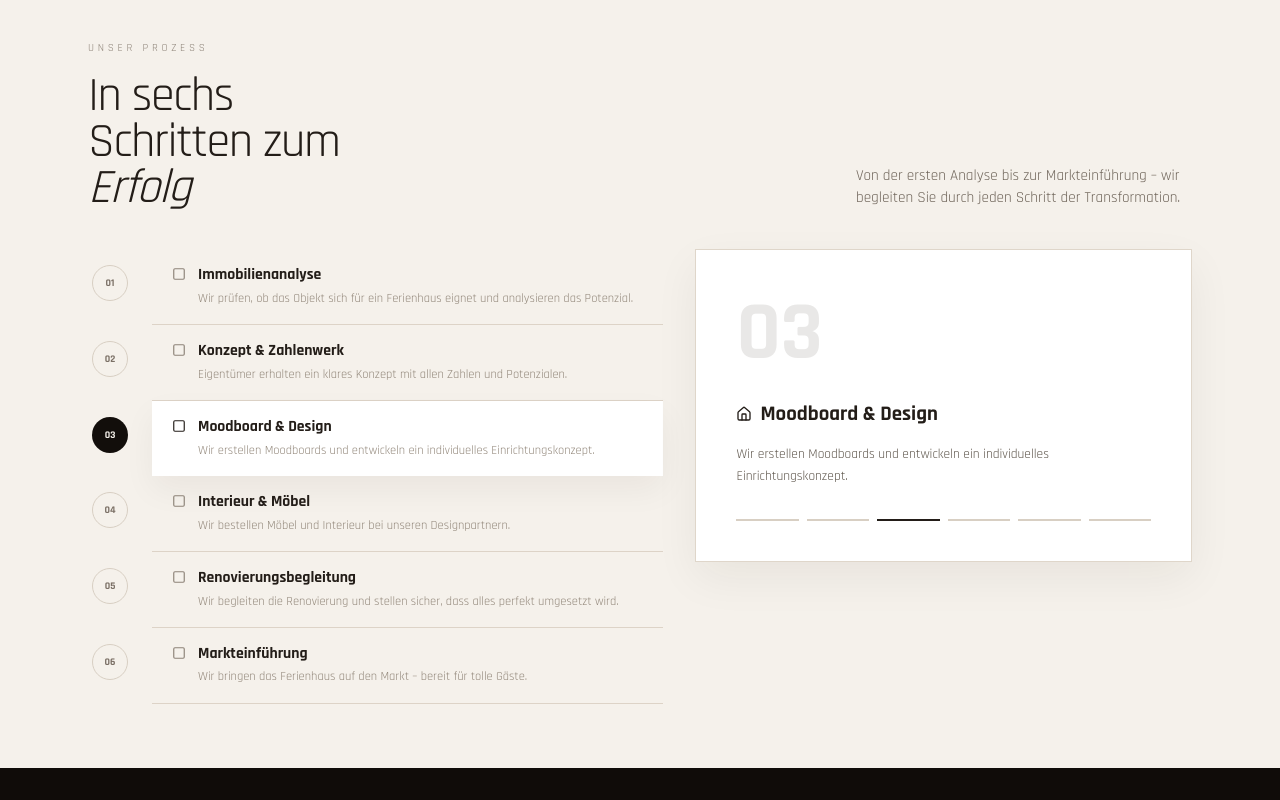
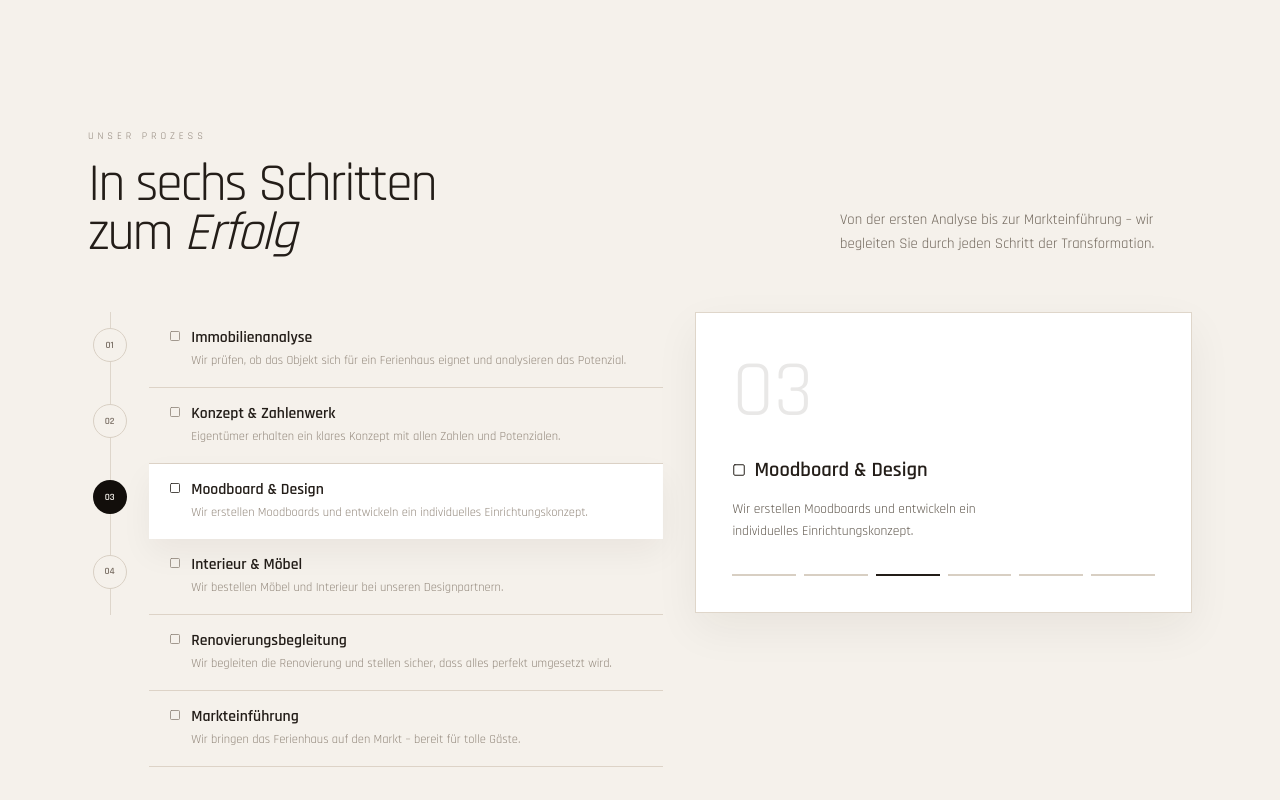
Before and after one commit to dhirendraxd/dhiren_website, a React (Vite) app: page /tech-projects in a window 1280 px wide. Shown: the top 800 px of the page. Built offline with nearby package versions, Linux system fonts and the light colour scheme; the HTML template or start-up script is replaced by a standard one.

Commit message:
feat: enhance ServiceShowcase layout with improved spacing, typography, and hover effects

```diff
--- a/src/pages/ServiceShowcase.tsx
+++ b/src/pages/ServiceShowcase.tsx
@@ -534,15 +534,18 @@ const ServiceShowcase = ({ forcedSlug }: ServiceShowcaseProps) => {
         animate={{ opacity: 1, y: 0 }}
         transition={{ duration: 0.45, ease: "easeOut" }}
       >
-        <section className="mx-auto max-w-[74rem] px-5 pb-16 pt-10 sm:px-8 md:px-12 lg:px-10">
-          <div className="mb-10 grid gap-8 lg:grid-cols-[minmax(0,1.15fr)_minmax(18rem,0.85fr)] lg:items-end">
+        <section className="mx-auto min-h-[100svh] max-w-[74rem] px-5 pb-28 pt-20 sm:px-8 sm:pt-24 md:px-12 md:pt-28 lg:px-10 lg:pt-32">
+          <div className="mb-14 grid gap-8 lg:grid-cols-[minmax(0,1.15fr)_minmax(18rem,0.85fr)] lg:items-end">
             <div>
-              <p className="text-[0.68rem] uppercase tracking-[0.34em] text-[#8d8378]">UNSER PROZESS</p>
-              <h1 className="mt-4 max-w-[16rem] text-[2.2rem] font-normal leading-[0.95] tracking-[-0.03em] text-[#231d18] sm:text-[3rem]">
-                In sechs Schritten zum <span className="italic">Erfolg</span>
+              <p className="text-[0.64rem] uppercase tracking-[0.38em] text-[#90857a]">UNSER PROZESS</p>
+              <h1 className="mt-4 max-w-[15rem] text-[2.3rem] font-normal leading-[0.9] tracking-[-0.04em] text-[#231d18] sm:max-w-[18rem] sm:text-[3.1rem] lg:text-[3.35rem]">
+                <span className="block whitespace-nowrap">In sechs Schritten</span>
+                <span className="block whitespace-nowrap">
+                  zum <span className="italic">Erfolg</span>
+                </span>
               </h1>
             </div>
-            <p className="max-w-[21rem] text-[0.95rem] leading-[1.5] text-[#6e6459] lg:justify-self-end">
+            <p className="max-w-[22rem] text-[0.92rem] leading-[1.62] text-[#6f655a] lg:justify-self-end">
               Von der ersten Analyse bis zur Markteinführung – wir begleiten Sie durch jeden Schritt der Transformation.
             </p>
           </div>
@@ -554,26 +557,52 @@ const ServiceShowcase = ({ forcedSlug }: ServiceShowcaseProps) => {
                 const rowClass = `group block min-h-[4.45rem] text-left transition-colors ${
                   isActive
                     ? "bg-white px-5 py-4 shadow-[0_14px_32px_rgba(35,29,24,0.05)]"
-                    : "border-b border-[#ddd3c7] px-5 py-4 hover:bg-[#f0e9df]"
+                    : "border-b border-[#ddd3c7] px-5 py-4 hover:bg-[#faf3f1]"
                 }`;
                 const rowContent = (
-                  <span className="flex items-start gap-3">
+                  <span className="flex items-start gap-2.5">
                     <span className="mt-0.5 text-[#231d18]">
-                      <Square className={`h-3.5 w-3.5 transition-colors ${isActive ? "text-[#231d18]" : "text-[#8d8378]"}`} />
+                      <Square
+                        className={`h-3 w-3 transition-colors ${
+                          isActive ? "text-[#231d18]" : "text-[#8d8378] group-hover:text-[#7A3A30]"
+                        }`}
+                        strokeWidth={1.6}
+                      />
                     </span>
                     <span className="min-w-0">
-                      <span className="block text-[0.98rem] font-bold leading-tight text-[#231d18]">{project.title}</span>
-                      <span className="mt-1 block max-w-[29rem] text-[0.78rem] leading-[1.55] text-[#918679]">{project.description}</span>
+                      <span
+                        className={`block text-[0.92rem] font-semibold leading-tight sm:text-[0.98rem] ${
+                          isActive ? "text-[#231d18]" : "text-[#231d18] transition-colors group-hover:text-[#7A3A30]"
+                        }`}
+                      >
+                        {project.title}
+                      </span>
+                      <span
+                        className={`mt-1 block max-w-[29rem] text-[0.72rem] leading-[1.55] sm:text-[0.78rem] ${
+                          isActive ? "text-[#92877b]" : "text-[#92877b] transition-colors group-hover:text-[#8f5c50]"
+                        }`}
+                      >
+                        {project.description}
+                      </span>
                     </span>
                   </span>
                 );
 
                 return (
-                  <div key={project.title} className="grid grid-cols-[2.75rem_minmax(0,1fr)] gap-x-5">
+                  <div
+                    key={project.title}
+                    className="relative grid grid-cols-[2.7rem_minmax(0,1fr)] gap-x-[1.125rem]"
+                  >
+                    {index < 4 && (
+                      <span aria-hidden="true" className="absolute left-[1.35rem] top-0 bottom-0 w-px bg-[#ded6cb]" />
+                    )}
+
+                    <div className="relative flex justify-center">
+                      {index < 4 ? (
                         <button
                           type="button"
                           onClick={() => setActiveWorkIndex(index)}
-                      className={`mt-4 flex h-9 w-9 items-center justify-center justify-self-center rounded-full text-[0.64rem] font-bold transition-colors ${
+                          className={`relative z-10 mt-4 flex h-[2.125rem] w-[2.125rem] items-center justify-center rounded-full text-[0.6rem] font-semibold transition-colors ${
                             isActive
                               ? "bg-[#120e0b] text-[#f5f1eb]"
                               : "border border-[#d8cfc3] bg-[#f5f1eb] text-[#7b7066] hover:border-[#7A3A30] hover:text-[#7A3A30]"
@@ -582,11 +611,14 @@ const ServiceShowcase = ({ forcedSlug }: ServiceShowcaseProps) => {
                         >
                           {String(index + 1).padStart(2, "0")}
                         </button>
+                      ) : (
+                        <span aria-hidden="true" className="mt-4 h-[2.125rem] w-[2.125rem]" />
+                      )}
+                    </div>
 
                     <button
                       type="button"
                       onClick={() => setActiveWorkIndex(index)}
-                      onMouseEnter={() => setActiveWorkIndex(index)}
                       onFocus={() => setActiveWorkIndex(index)}
                       className={rowClass}
                     >
@@ -599,16 +631,18 @@ const ServiceShowcase = ({ forcedSlug }: ServiceShowcaseProps) => {
 
             {activeProject && (
               <aside className="pt-0 lg:sticky lg:top-8">
-                <div className="border border-[#dfd6ca] bg-white p-8 shadow-[0_16px_42px_rgba(35,29,24,0.06)] sm:p-10">
-                  <div className="text-[4.8rem] font-bold leading-none text-[#231d18]/10 sm:text-[5.2rem]">
+                <div className="border border-[#dfd6ca] bg-white p-7 shadow-[0_16px_42px_rgba(35,29,24,0.06)] sm:p-9">
+                  <div className="text-[4.4rem] font-normal leading-none text-[#231d18]/10 sm:text-[5rem]">
                     {String(activeWorkIndex + 1).padStart(2, "0")}
                   </div>
                   <div className="mt-7">
-                    <h2 className="flex items-center gap-2 text-[1.3rem] font-bold leading-tight text-[#231d18]">
-                      <Home className="h-4 w-4" />
+                    <h2 className="flex items-center gap-2 text-[1.18rem] font-semibold leading-tight text-[#231d18] sm:text-[1.28rem]">
+                      <Square className="h-3.5 w-3.5" strokeWidth={1.7} />
                       {activeProject.title}
                     </h2>
-                    <p className="mt-4 max-w-[20rem] text-[0.84rem] leading-relaxed text-[#5f574d]">{activeProject.description}</p>
+                    <p className="mt-4 max-w-[19rem] text-[0.8rem] leading-[1.62] text-[#5f574d] sm:text-[0.84rem]">
+                      {activeProject.description}
+                    </p>
                     <div className="mt-8 flex items-center gap-2">
                       {visibleWorkItems.slice(0, 6).map((item, index) => (
                         <span
```
Lines whose indentation alone changed are shown as unchanged.
